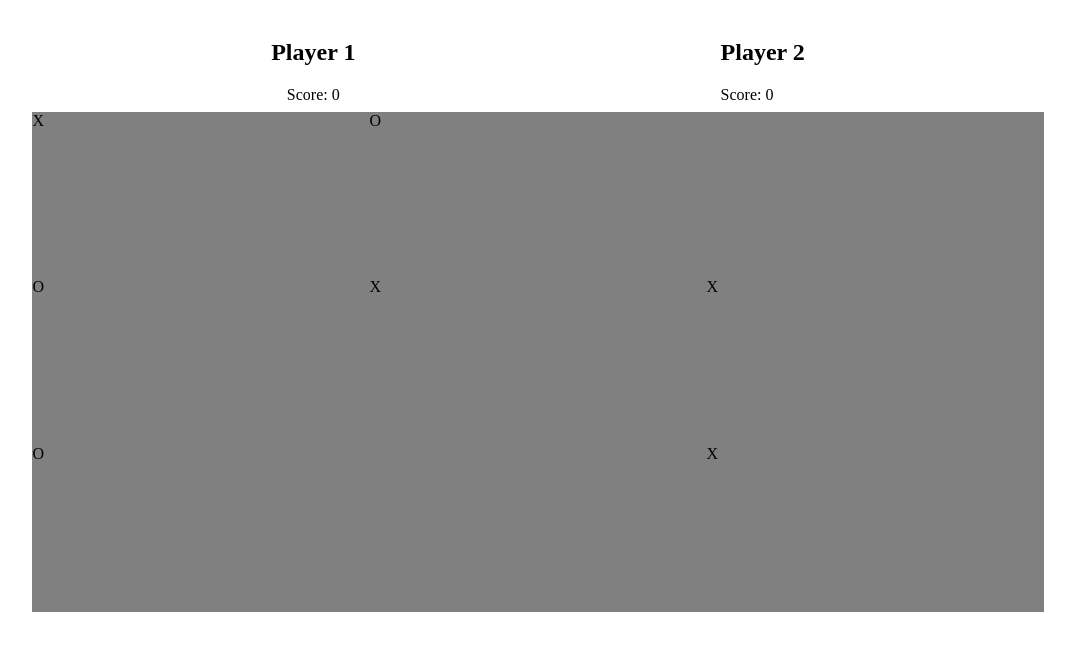
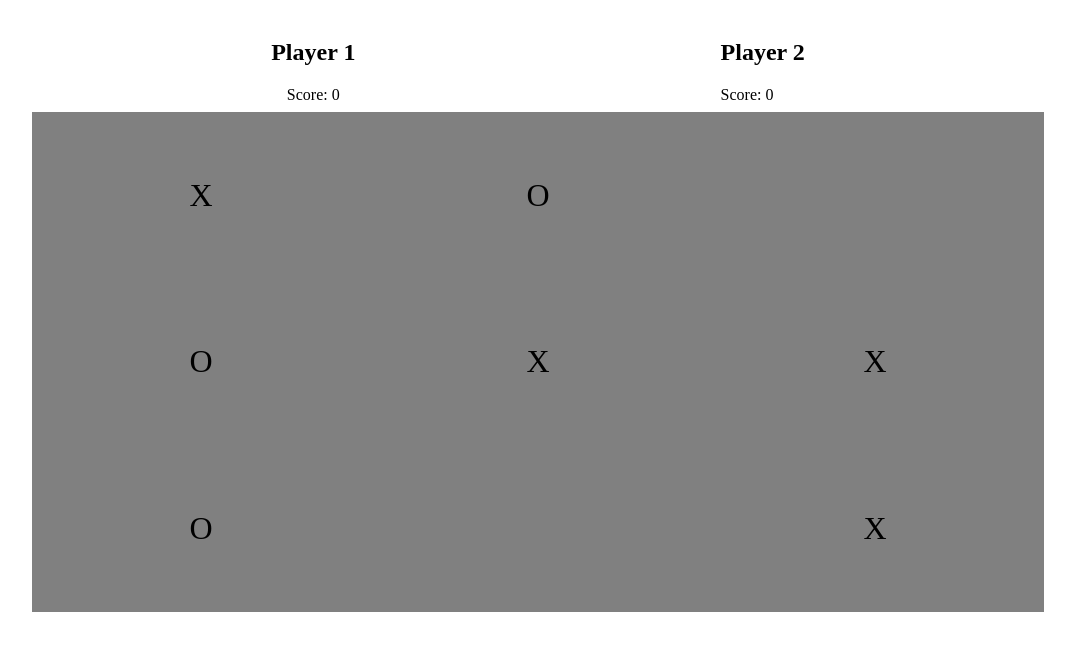
Before and after one commit to Combos0/TicTacToe, a plain HTML site: page index.html in a window 1280 px wide. Shown: the part 69-720 px from the top of the page, without its empty margins (102-1177 px from the left). Drawn offline with Linux system fonts and the light colour scheme.

Commit message:
Aligned text in grid and sized up the font.

```diff
--- a/styles.css
+++ b/styles.css
@@ -32,3 +32,9 @@
     grid-template-columns: repeat(3, 1fr);
     grid-template-rows: repeat(3, 1fr);
 }
+
+[id^='grid-div-'] {
+    align-self: center;
+    justify-self: center;
+    font-size: xx-large;
+}
```
